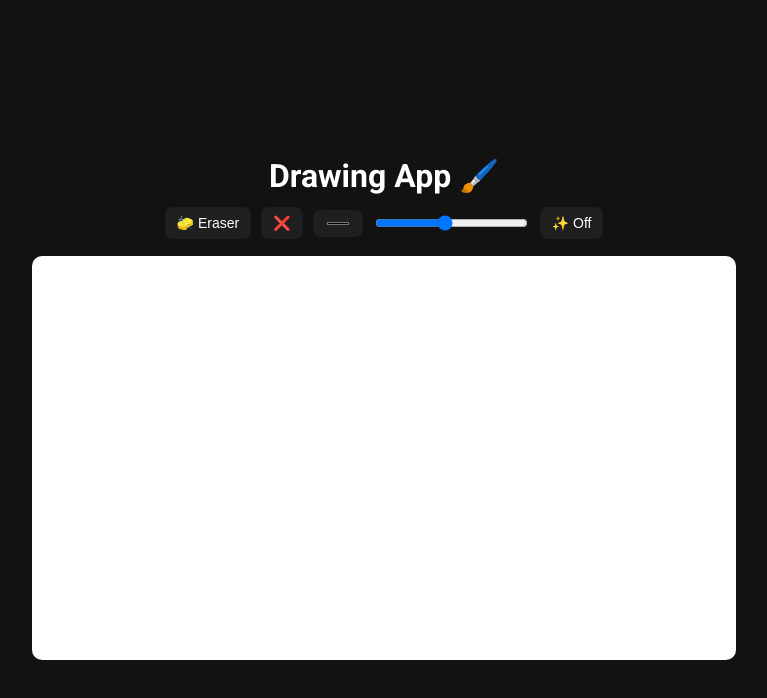
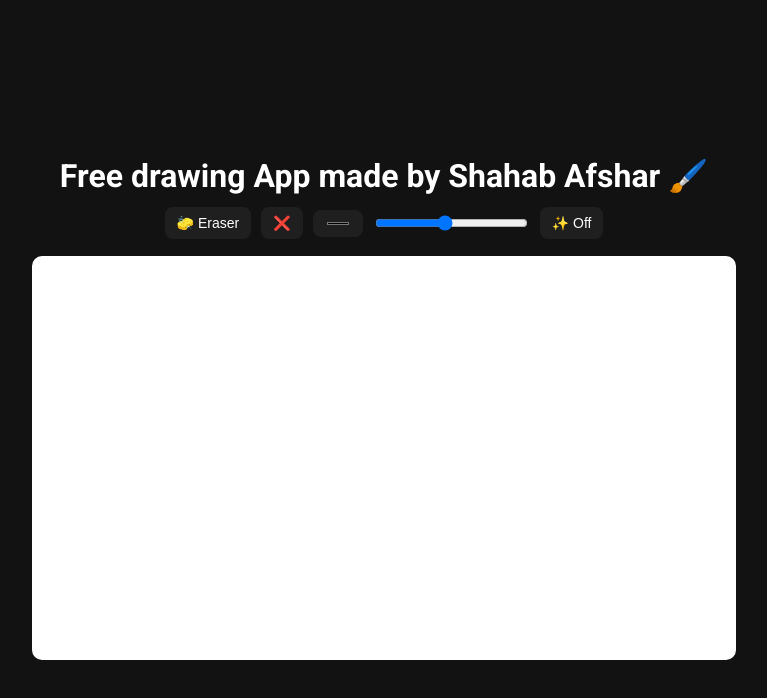
Before and after one commit to ShahabAfshar11/Paint, a plain HTML site: page index.html in a window 1280 px wide. Shown: the whole page, without its empty margins (256-1023 px from the left). Drawn offline with Linux system fonts and the light colour scheme.

Commit message:
Update index.html

```diff
--- a/index.html
+++ b/index.html
@@ -3,14 +3,14 @@
 <head>
   <meta charset="UTF-8" />
   <meta name="viewport" content="width=device-width, initial-scale=1.0" />
-  <title>Drawing App - code with patel</title>
+  <title>Free drawing App made by Shahab Afshar - code with patel</title>
   <!-- Google Font for a modern look -->
   <link href="https://fonts.googleapis.com/css2?family=Roboto:400,700&display=swap" rel="stylesheet">
   <link rel="stylesheet" href="style.css">
 </head>
 <body>
   <div class="app-container">
-    <h1>Drawing App 🖌️</h1>
+    <h1>Free drawing App made by Shahab Afshar 🖌️</h1>
     <div class="toolbox">
       <button id="eraser" title="Toggle Eraser">🧽 Eraser</button>
       <button id="clear" title="Clear Canvas">❌</button>
```
